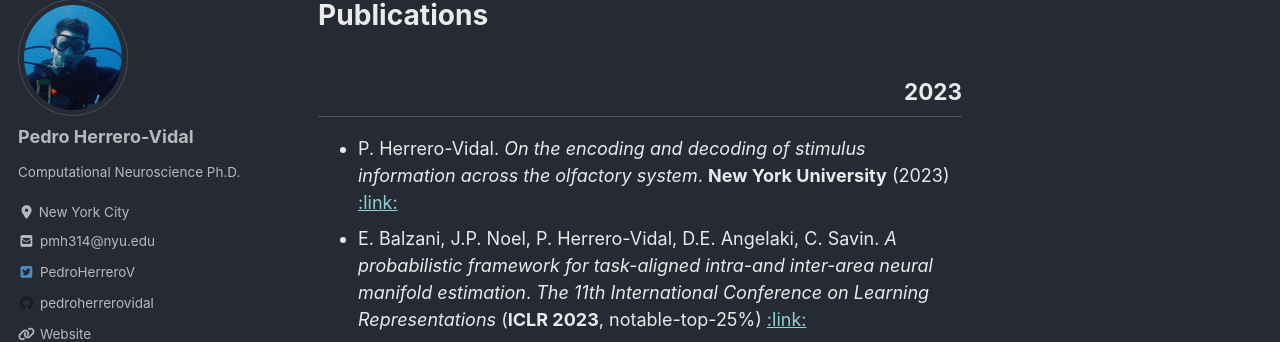
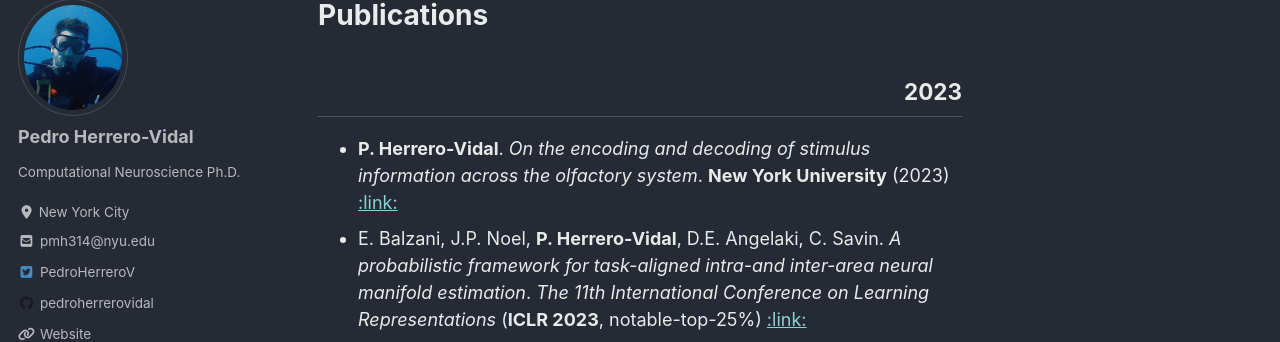
Before and after one commit to pedroherrerovidal/pedroherrerovidal.github.io, a Jekyll site: the page built from _pages/publications.md, in a window 1280 px wide and 900 px high. Shown: the part 302-644 px from the top of the window. Built offline with Jekyll 4.4.1, drawn with Linux system fonts in a browser that asks for light colours; cached includes are drawn as plain includes; nearby versions of some CDN libraries.

Commit message:
Update publications.md

```diff
--- a/_pages/publications.md
+++ b/_pages/publications.md
@@ -11,8 +11,8 @@
 <div dir=rtl markdown=1>
 ## 2023
 <div dir=ltr markdown=1>
-- P. Herrero-Vidal. *On the encoding and decoding of stimulus information across the olfactory system*. **New York University** (2023) [ :link: ](https://www.proquest.com/openview/4c4808e8bcebc94b2dfd85fc27134e18/1?pq-origsite=gscholar&cbl=18750&diss=y)  <br />
-- E. Balzani, J.P. Noel, P. Herrero-Vidal, D.E. Angelaki, C. Savin. *A probabilistic framework for task-aligned intra-and inter-area neural manifold estimation*. *The 11th International Conference on Learning Representations* (**ICLR 2023**, notable-top-25%) [ :link: ](https://arxiv.org/abs/2209.02816)  <br />
+- **P. Herrero-Vidal**. *On the encoding and decoding of stimulus information across the olfactory system*. **New York University** (2023) [ :link: ](https://www.proquest.com/openview/4c4808e8bcebc94b2dfd85fc27134e18/1?pq-origsite=gscholar&cbl=18750&diss=y)  <br />
+- E. Balzani, J.P. Noel, **P. Herrero-Vidal**, D.E. Angelaki, C. Savin. *A probabilistic framework for task-aligned intra-and inter-area neural manifold estimation*. *The 11th International Conference on Learning Representations* (**ICLR 2023**, notable-top-25%) [ :link: ](https://arxiv.org/abs/2209.02816)  <br />
 
 <div dir=rtl markdown=1>
 ## 2021
```
